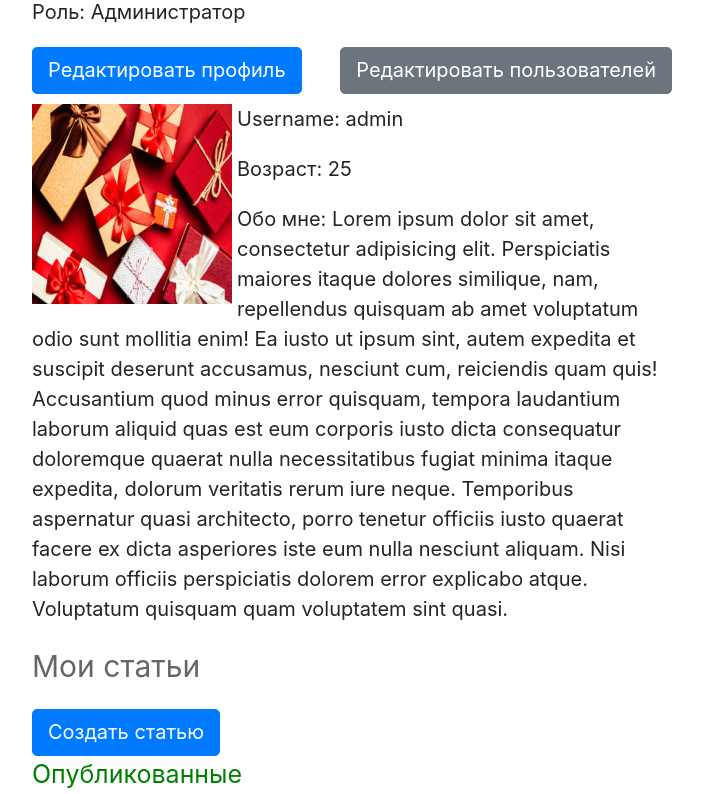
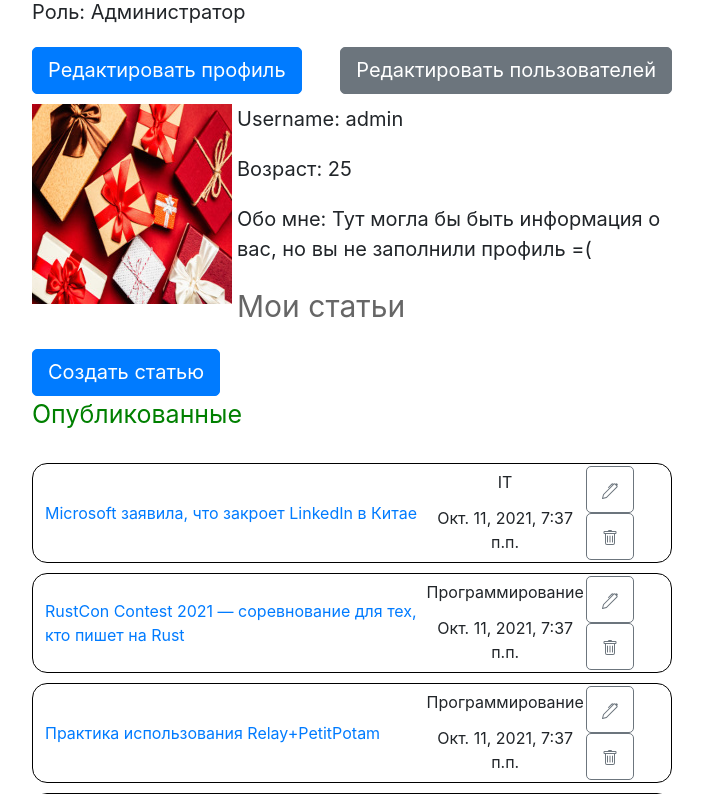
Before and after one commit to Husky022/intergalactic, a Django app: page /auth/profile/ in a window 1280 px wide. Shown: the part 339-1133 px from the top of the page, without its empty margins (288-991 px from the left). Run offline with Django 3.2, Linux system fonts and the light colour scheme; a user stored in the database is signed in; data comes from the database, SQL or seed files in the repository; some libraries are stand-ins or nearby versions.

Commit message:
Добавил в модель пользователя "обо мне"

```diff
--- a/authapp/models.py
+++ b/authapp/models.py
@@ -11,7 +11,6 @@ class IntergalacticUser(AbstractUser):
         (sex_female, 'женский'),
         (sex_not_selected, 'не выбран'),
     )
-
     avatar = models.ImageField(
         verbose_name='Аватарка',
         upload_to='avatars',
@@ -28,11 +27,11 @@ class IntergalacticUser(AbstractUser):
         choices=sex_choices,
         default=sex_not_selected
     )
-
     send_messages = models.BooleanField(
         default=True,
         verbose_name='Оповещать о новых комментариях'
     )
+    about_me = models.TextField(verbose_name='О себе', blank=True, null=True)
 
     def __str__(self):
         return f'{self.username}'
--- a/authapp/templates/authapp/profile.html
+++ b/authapp/templates/authapp/profile.html
@@ -10,21 +10,22 @@
         </div>
         <div class="flex-block-profile">
             <a class="btn btn-primary" href="{% url 'auth:edit' %}">Редактировать профиль</a>
+            {% if user.is_superuser %}
             <a class="btn btn-secondary" href="{% url 'adminapp:users' %}">Редактировать пользователей</a>
+            {% endif %}
         </div>
         <div class="profile_info"><img class="profile_image" src="{{ user.avatar|media_folder_users }}"
                                        alt="profile_image">
             <div class="profile_about">
                 <p>Username: {{ user.username }}</p>
                 <p>Возраст: {{ user.age }}</p>
-                <p>Обо мне: Lorem ipsum dolor sit amet, consectetur adipisicing elit. Perspiciatis maiores itaque
-                    dolores similique, nam, repellendus quisquam ab amet voluptatum odio sunt mollitia enim! Ea iusto ut
-                    ipsum sint, autem expedita et suscipit deserunt accusamus, nesciunt cum, reiciendis quam quis!
-                    Accusantium quod minus error quisquam, tempora laudantium laborum aliquid quas est eum corporis
-                    iusto dicta consequatur doloremque quaerat nulla necessitatibus fugiat minima itaque expedita,
-                    dolorum veritatis rerum iure neque. Temporibus aspernatur quasi architecto, porro tenetur officiis
-                    iusto quaerat facere ex dicta asperiores iste eum nulla nesciunt aliquam. Nisi laborum officiis
-                    perspiciatis dolorem error explicabo atque. Voluptatum quisquam quam voluptatem sint quasi.</p>
+                <p>Обо мне:
+                    {% if user.about_me %}
+                        {{ user.about_me|safe }}
+                    {% else %}
+                        Тут могла бы быть информация о вас, но вы не заполнили профиль =(
+                    {% endif %}
+                </p>
             </div>
         </div>
 
--- a/authapp/views.py
+++ b/authapp/views.py
@@ -54,7 +54,7 @@ class RegisterView(FormView):
 class UserEditView(View):
     title = 'редактирование'
     template_name = 'authapp/edit.html'
-    redirect_to = 'main'
+    redirect_to = 'auth:profile'
     account_form = IntergalacticUserEditForm
 
     def dispatch(self, request, *args, **kwargs):
```
Also changed, not shown: authapp/forms.py (+10 -2 lines).
